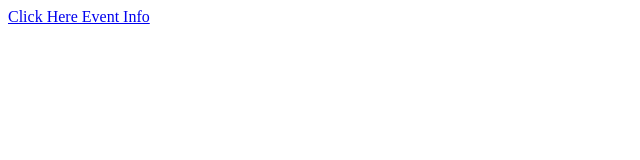
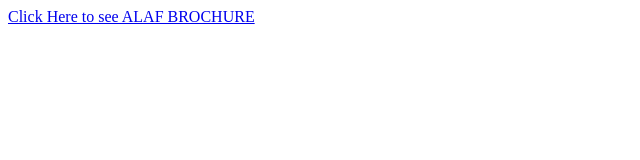
Before and after one commit to ahmdzlhfz2627/ALAF_BROCHURE1, a plain HTML site: page index.html in a window 1280 px wide. Shown: the whole page, without its empty margins (0-640 px from the left). Drawn offline with Linux system fonts and the light colour scheme.

Commit message:
Update index.html

```diff
--- a/index.html
+++ b/index.html
@@ -1,3 +1,3 @@
 <html>
-  <p><a href="example.pdf">Click Here Event Info</a></p>
+  <p><a href="https://github.com/ahmdzlhfz2627/ALAF_BROCHURE1/blob/main/AKADEMI%20LATIHAN%20FELDA%20BUKIT%20GOH-5.pdf">Click Here to see ALAF BROCHURE</a></p>
 </html>
```
